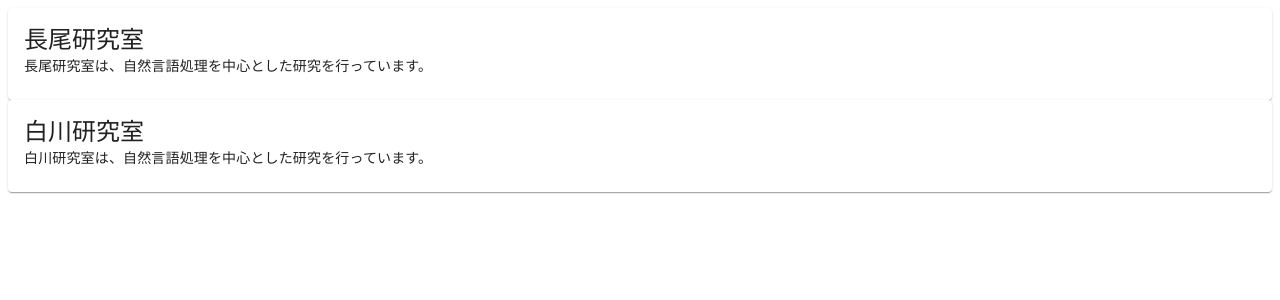
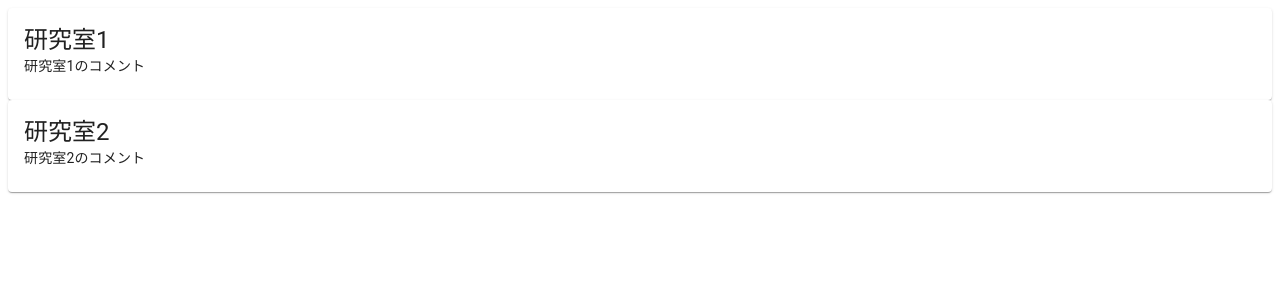
Before and after one commit to nagao-lab/student-laboratory-matching-app, a Next.js app in the folder student-frontend/: page / in a window 1280 px wide. Shown: the top 300 px of the page. Built offline with nearby package versions, Linux system fonts and the light colour scheme.

Commit message:
add : mockの例

```diff
--- a/student-frontend/src/features/laboratories/mock/laboratories.ts
+++ b/student-frontend/src/features/laboratories/mock/laboratories.ts
@@ -3,17 +3,40 @@
 export type Laboratory = {
   name: string;
   comment: string;
+  university: University;
+  major: Major;
 };
+
+export type University = {
+  name: string
+}
+
+export type Major = {
+  name: string
+}
 
 // TODO 研究室一覧ページ用mockデータ : mockデータを定義し,exportする
 
+
 export const MockLaboratories: Laboratory[] = [
   {
-    name: "長尾研究室",
-    comment: "長尾研究室は、自然言語処理を中心とした研究を行っています。",
+    name: '研究室1',
+    comment: '研究室1のコメント',
+    university: {
+      name: '大学1'
+    },
+    major: {
+      name: '学部1'
+    }
   },
   {
-    name: "白川研究室",
-    comment: "白川研究室は、自然言語処理を中心とした研究を行っています。",
-  },
+    name: '研究室2',
+    comment: '研究室2のコメント',
+    university: {
+      name: '大学2'
+    },
+    major: {
+      name: '学部2'
+    }
+  }
 ];
```
